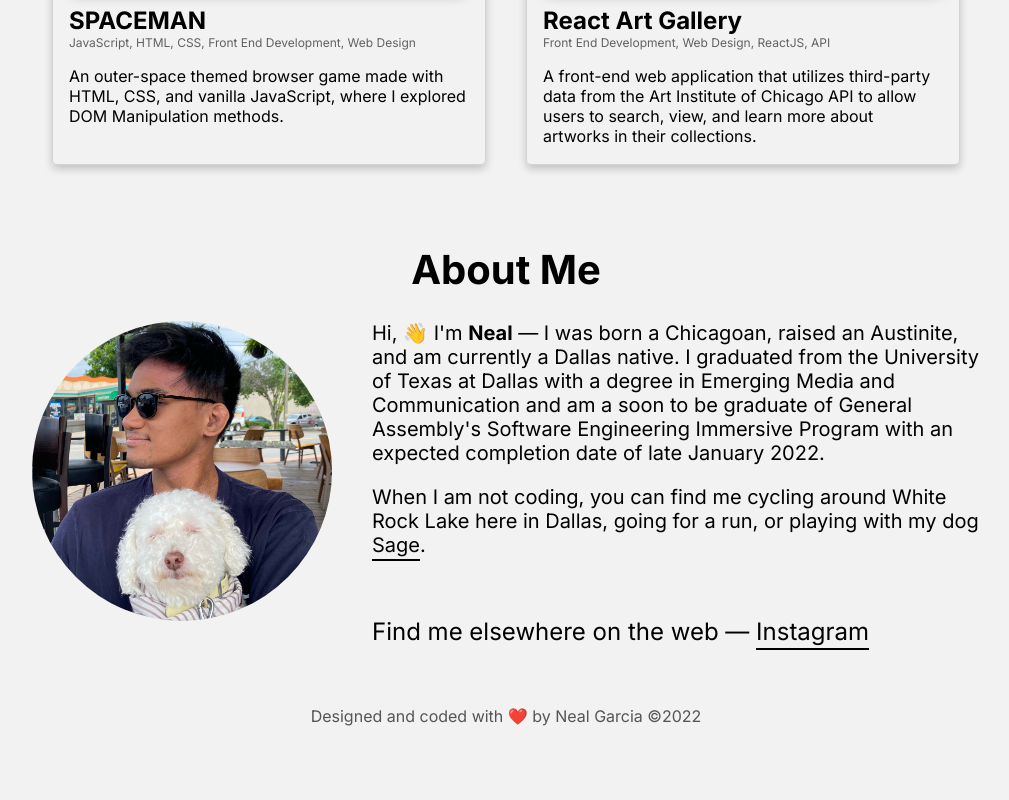
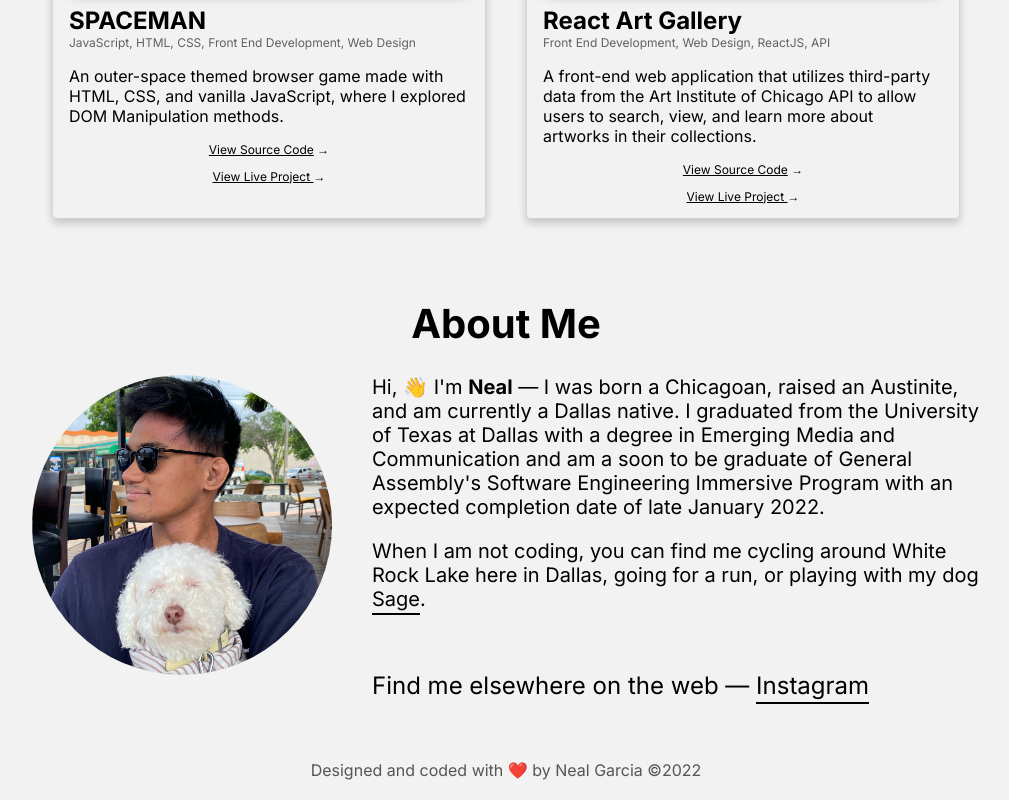
Before and after one commit to NealGarcia/react-portfolio-site, a React (Create React App) app: page / in a window 1280 px wide. Shown: the part 844-1644 px from the top of the page, without its empty margins (134-1143 px from the left). Before the commit the page ends 1590 px from the top, so only its background shows below. Built offline with nearby package versions, Linux system fonts and the light colour scheme.

Commit message:
added links to individual project repos and sites

```diff
--- a/src/components/Projects.js
+++ b/src/components/Projects.js
@@ -9,6 +9,8 @@ const projects = [
         description:"An outer-space themed browser game made with HTML, CSS, and vanilla JavaScript, where I explored DOM Manipulation methods.",
         tags: "JavaScript, HTML, CSS, Front End Development, Web Design",
         img: screen1,
+        repo: "https://pages.git.generalassemb.ly/nealgarcia/spaceman/",
+        site: "https://github.com/NealGarcia/Spaceman"
     },
     {
         id: 2,
@@ -16,6 +18,8 @@ const projects = [
         description:"A front-end web application that utilizes third-party data from the Art Institute of Chicago API to allow users to search, view, and learn more about artworks in their collections.",
         tags: "Front End Development, Web Design, ReactJS, API",
         img: screen2,
+        repo: "https://github.com/NealGarcia/Art-Gallery",
+        site: "https://proj-2-react-art-gallery.herokuapp.com/",
     }
 ]
 
@@ -24,11 +28,15 @@ function Projects(props) {
         <div className = "projectsContainer">
             {projects.map(project => (
                 <div key = {project.id} className = "projectCard">
-                    <img src = {project.img} alt = "Project Image" />
+                    <img src = {project.img} alt = "Project" />
                     <div className = "projectTextWrapper">
                         <h2 className = "projectTitle">{project.name}</h2>
                         <p className = "projectTags">{project.tags}</p>
                         <p className = "projectDescription">{project.description}</p>
+                        <div className = "projectLinks">
+                            <p><a href = {project.repo} target="_blank" rel="noreferrer">View Source Code</a> →</p>
+                            <p><a href = {project.site} target="_blank" rel="noreferrer">View Live Project </a>→</p>
+                        </div>
                     </div>
                 </div>
             ))}
--- a/src/index.css
+++ b/src/index.css
@@ -63,11 +63,10 @@ button:hover{
 .nav li{
   margin-right: 15px;
   /* color: #555555; */
-  transition: 0.15s;
 }
 
 a{
-  transition: 0.2s
+  transition: 0.15s
 }
 
 a:hover{
@@ -116,6 +115,15 @@ a:hover{
   margin-top: -20px;
   font-size: 12px;
   color: #616161;
+}
+
+.projectLinks{
+  text-align: center;
+  font-size: 12px;
+}
+
+.projectLinks a{
+  color: inherit;
 }
 
 .about {
```
Also changed, not shown: src/components/ProjectCard.js (deleted), src/components/ProjectDetails.js (deleted).
